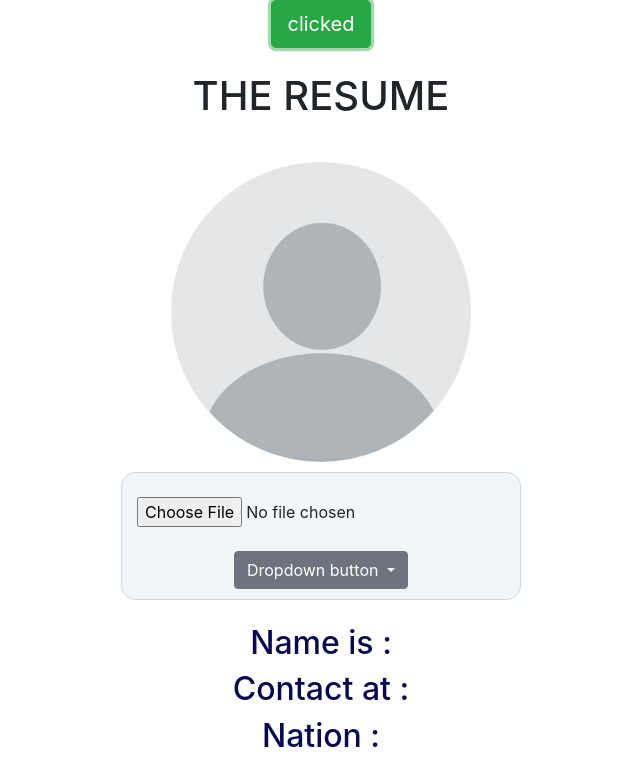
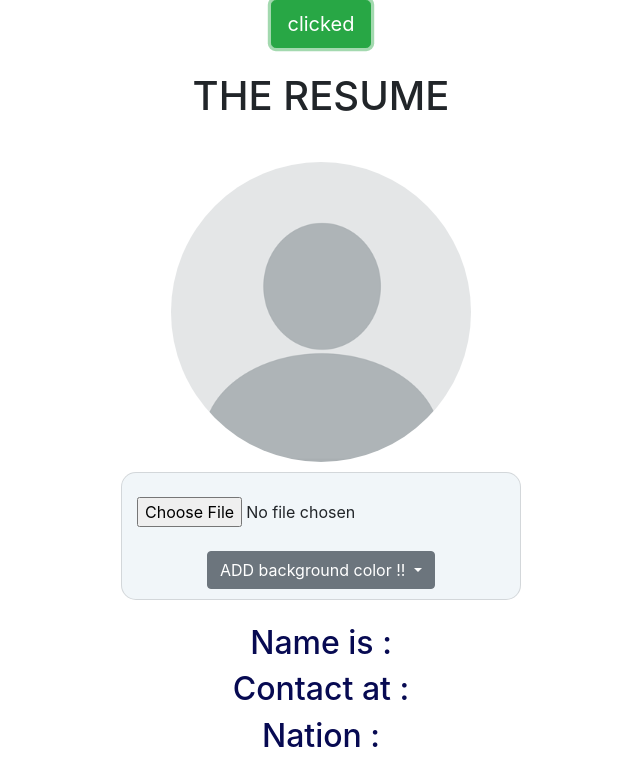
Before and after one commit to mayukh549/test, a plain HTML site: page output.html in a window 1280 px wide. Both pictures are taken after a click on the button "click to start the editting". Shown: the top 759 px of the page, without its empty margins (319-959 px from the left). Drawn offline with nearby package versions, Linux system fonts and the light colour scheme.

Commit message:
Update output.html

```diff
--- a/output.html
+++ b/output.html
@@ -48,7 +48,7 @@
 
             <div class="dropdown" style="margin-bottom: 10px;">
                 <button class="btn btn-secondary dropdown-toggle" type="button" id="dropdownMenuButton" data-toggle="dropdown" aria-haspopup="true" aria-expanded="false">
-                  Dropdown button
+                  ADD background color !!
                 </button>
                 <div class="dropdown-menu" aria-labelledby="dropdownMenuButton">
 
```
